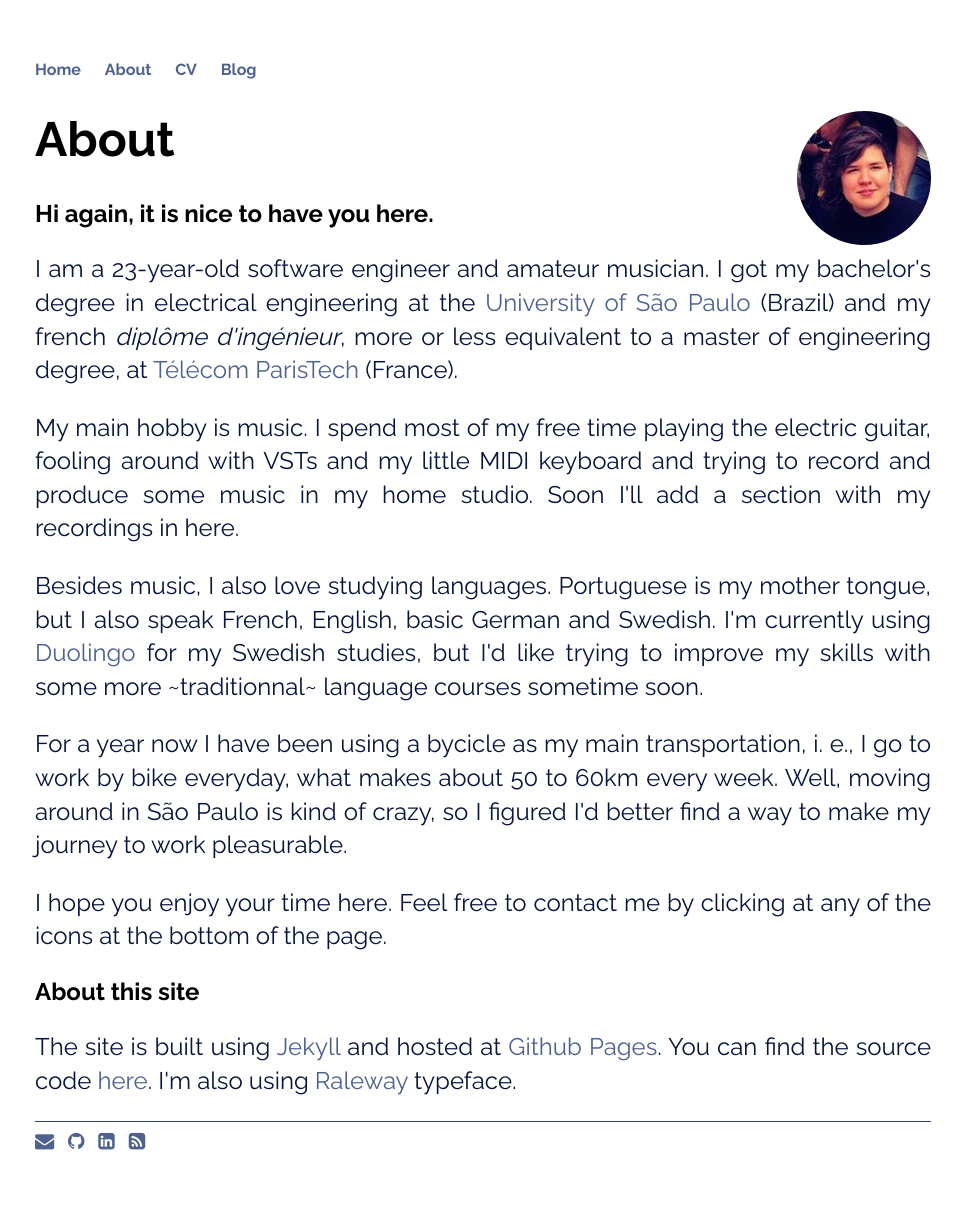
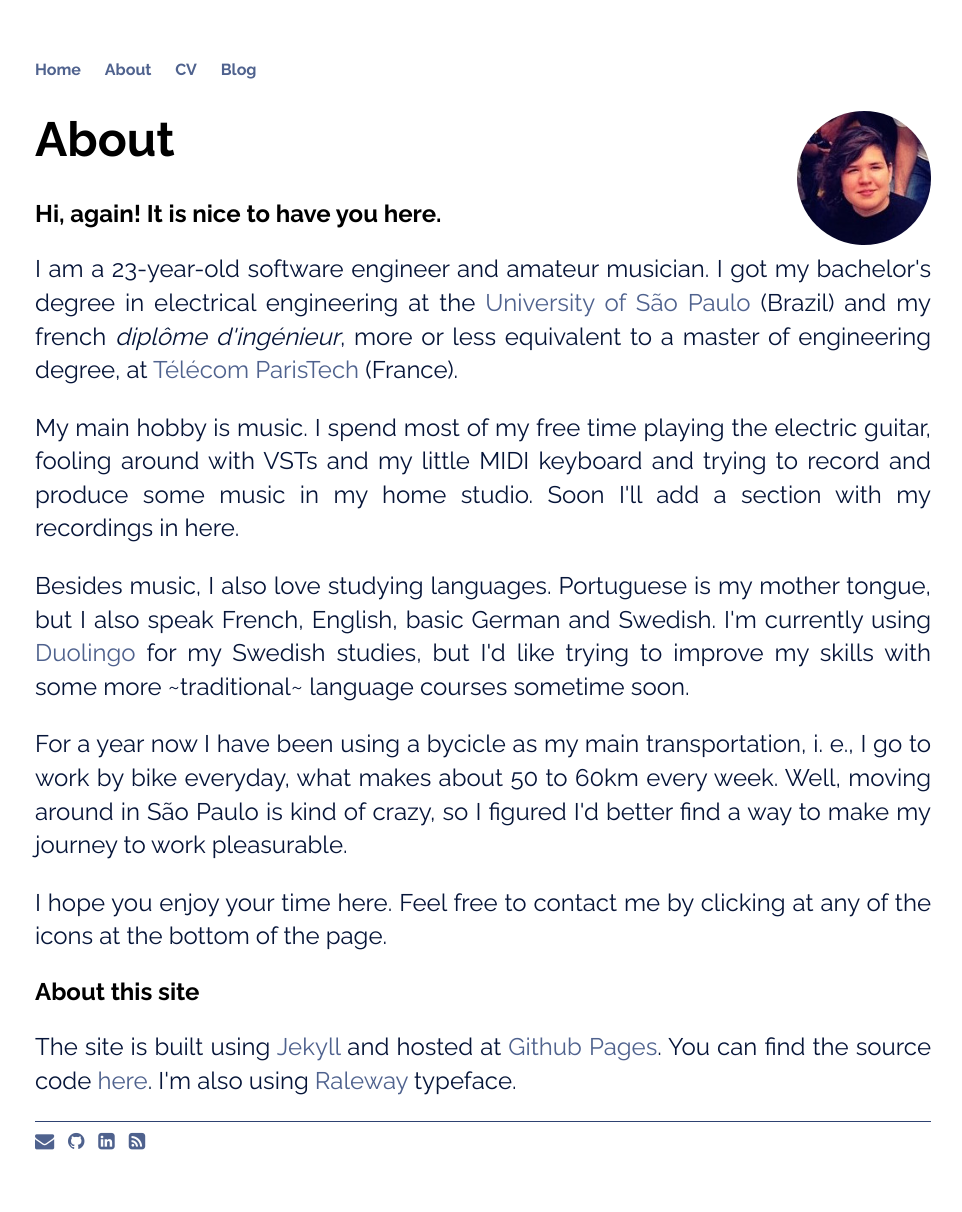
Before and after one commit to cscatolini/cscatolini.github.io, a Jekyll site: the page built from about/index.html, in a window 1280 px wide. Shown: the whole page, without its empty margins (157-1119 px from the left). Built offline with Jekyll 4.4.1, drawn with Linux system fonts in a browser that asks for light colours; nearby versions of some CDN libraries.

Commit message:
fix some typos

```diff
--- a/about/index.html
+++ b/about/index.html
@@ -5,10 +5,10 @@
 <div>
   <img class="about-img" src="me.jpg" width="15%" align="right">
   <h1>{{ page.title }}</h1>
-  <h2>Hi again, it is nice to have you here.</h2>
+  <h2>Hi, again! It is nice to have you here.</h2>
   <p>I am a 23-year-old software engineer and amateur musician. I got my bachelor's degree in electrical engineering at the <a href="http://www5.usp.br/english/?lang=en" target="_blank">University of São Paulo</a> (Brazil) and my french <i>diplôme d'ingénieur</i>, more or less equivalent to a master of engineering degree, at <a href="http://www.telecom-paristech.fr/eng/training-innovating-in-a-digital-world.html" target="_blank">Télécom ParisTech</a> (France).</p>
   <p>My main hobby is music. I spend most of my free time playing the electric guitar, fooling around with VSTs and my little MIDI keyboard and trying to record and produce some music in my home studio. Soon I'll add a section with my recordings in here.</p>
-  <p>Besides music, I also love studying languages. Portuguese is my mother tongue, but I also speak French, English, basic German and Swedish. I'm currently using <a href='https://www.duolingo.com/camilascatolini' target="_blank">Duolingo</a> for my Swedish studies, but I'd like trying to improve my skills with some more ~traditionnal~ language courses sometime soon.</p>
+  <p>Besides music, I also love studying languages. Portuguese is my mother tongue, but I also speak French, English, basic German and Swedish. I'm currently using <a href='https://www.duolingo.com/camilascatolini' target="_blank">Duolingo</a> for my Swedish studies, but I'd like trying to improve my skills with some more ~traditional~ language courses sometime soon.</p>
   <p>For a year now I have been using a bycicle as my main transportation, i. e., I go to work by bike everyday, what makes about 50 to 60km every week. Well, moving around in São Paulo is kind of crazy, so I figured I'd better find a way to make my journey to work pleasurable.</p>
   <p>I hope you enjoy your time here. Feel free to contact me by clicking at any of the icons at the bottom of the page.</p>
   <h2>About this site</h2>
```
